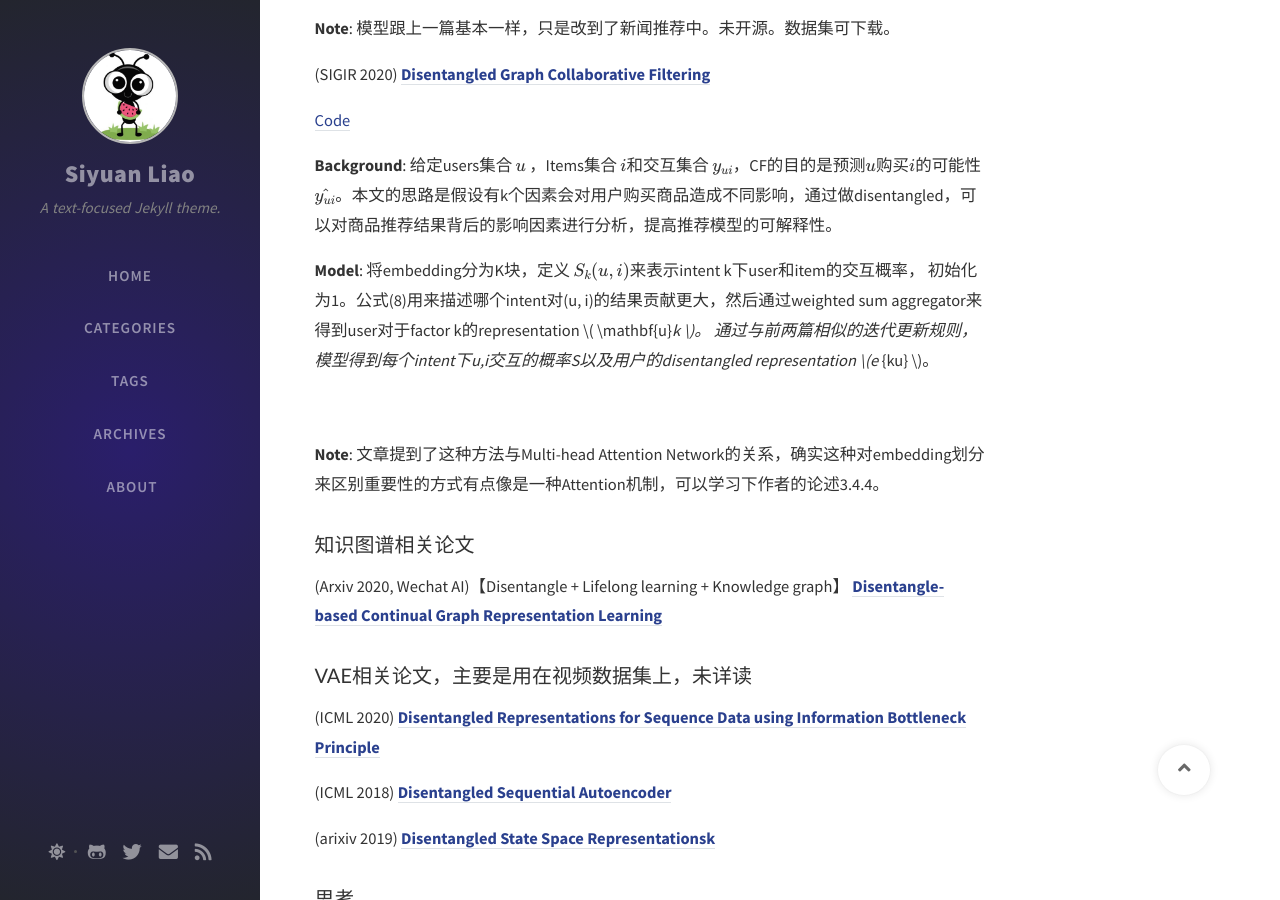
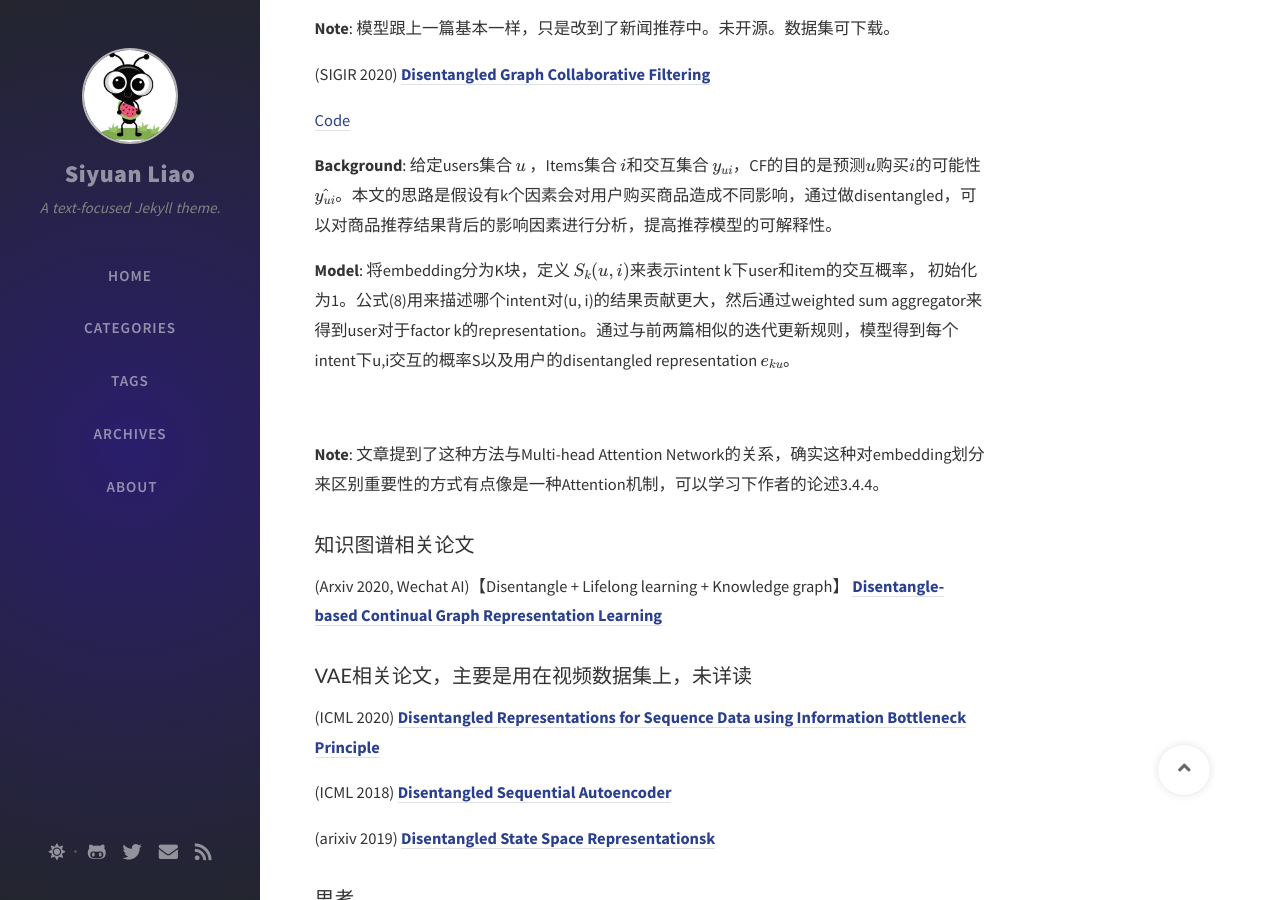
Before and after one commit to SeanLiaoy/seanliaoy.github.io, a Jekyll site: the page built from _posts/2020-10-04-disentangled.md, in a window 1280 px wide and 900 px high, scrolled down 1077 px. Built offline with Jekyll 4.4.1, drawn with Linux system fonts in a browser that asks for light colours; nearby versions of some CDN libraries; comment, search, counter and statistics services are not loaded.

Commit message:
修改文件: _posts/2020-10-04-disentangled.md

```diff
--- a/_posts/2020-10-04-disentangled.md
+++ b/_posts/2020-10-04-disentangled.md
@@ -47,8 +47,7 @@ $$ \mathbf{y}_u = [ c_1, c_2, ..., c_K ] $$
 
 **Background**: 给定users集合 \\( {u} \\) ，Items集合 \\( {i} \\)和交互集合 \\( {y_{ui}} \\)，CF的目的是预测\\( u \\)购买\\( i \\)的可能性 \\( \hat{y_{ui}} \\)。本文的思路是假设有k个因素会对用户购买商品造成不同影响，通过做disentangled，可以对商品推荐结果背后的影响因素进行分析，提高推荐模型的可解释性。
 
-**Model**:  将embedding分为K块，定义 \\( S_k(u, i) \\)来表示intent k下user和item的交互概率， 初始化为1。公式(8)用来描述哪个intent对(u, i)的结果贡献更大，然后通过weighted sum aggregator来得到user对于factor k的representation \\( \mathbf{u}_k \\)。
-通过与前两篇相似的迭代更新规则，模型得到每个intent下u,i交互的概率S以及用户的disentangled representation \\(e_{ku} \\)。
+**Model**:  将embedding分为K块，定义 \\( S_k(u, i) \\)来表示intent k下user和item的交互概率， 初始化为1。公式(8)用来描述哪个intent对(u, i)的结果贡献更大，然后通过weighted sum aggregator来得到user对于factor k的representation。通过与前两篇相似的迭代更新规则，模型得到每个intent下u,i交互的概率S以及用户的disentangled representation \\(e_{ku} \\)。
 
 ![Framework](https://i.loli.net/2020/10/10/HLquIXiGyZsK2NT.png)
 
```
